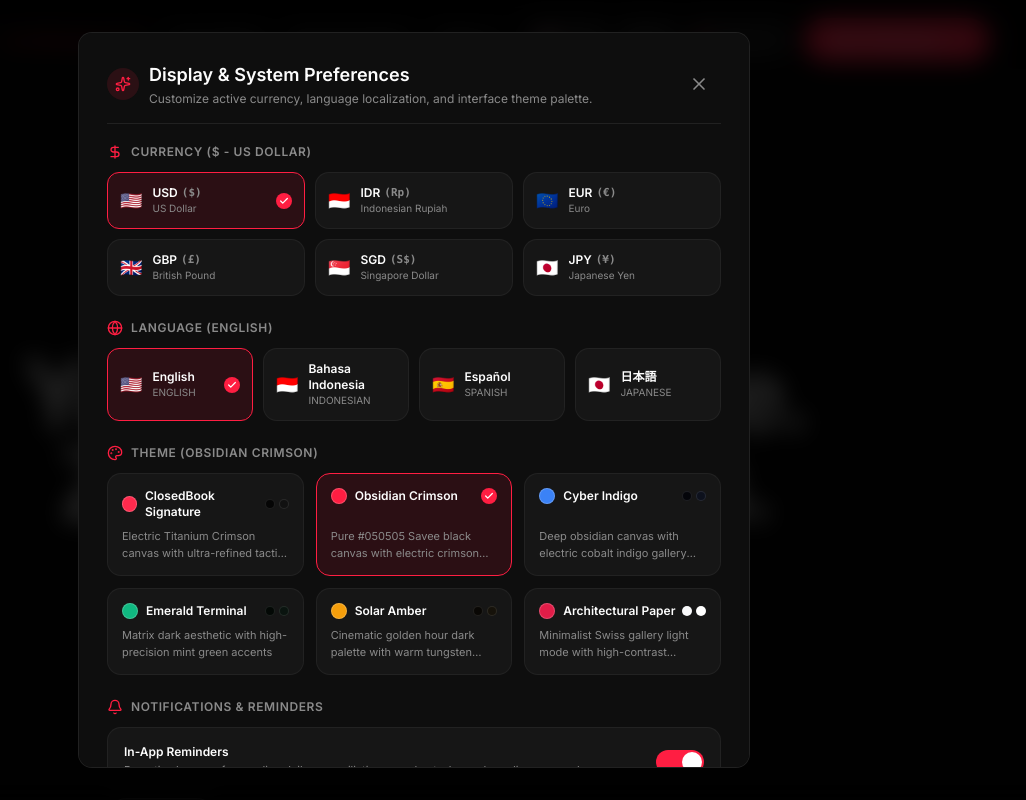
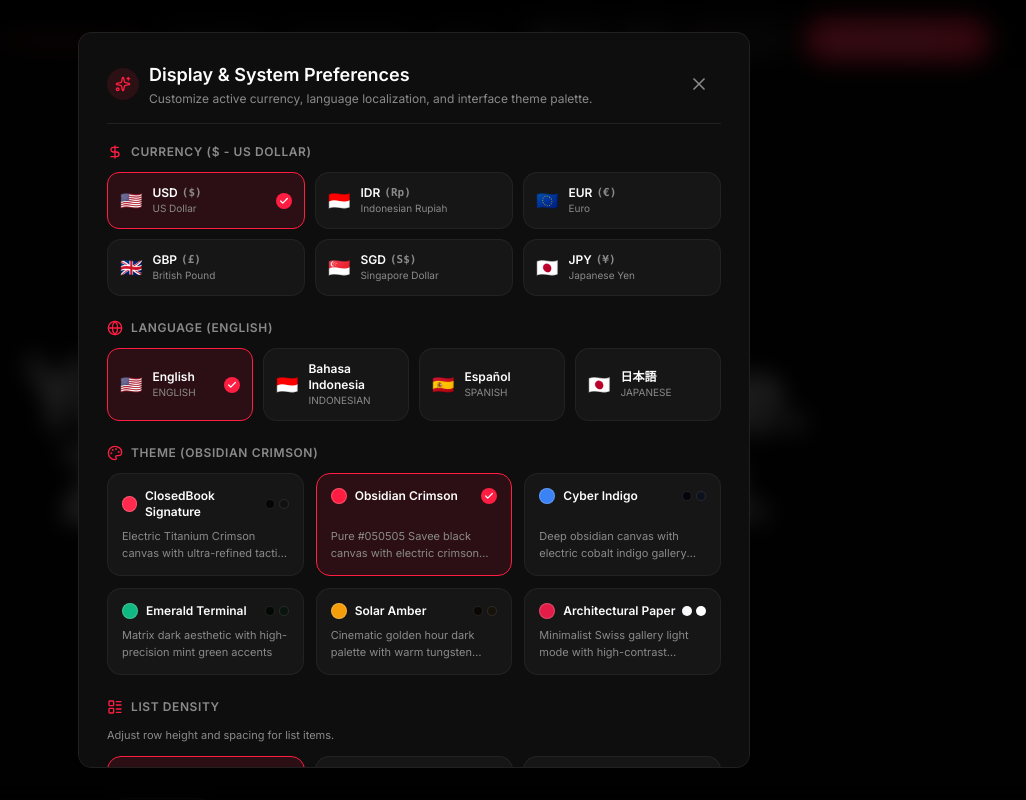
Before and after one commit to kikirachmat2/closedbook, a Next.js app: page / in a window 1280 px wide. Both pictures are taken after a click on the button "Change Currency". Shown: the top 800 px of the page, without its empty margins (226-1252 px from the left). Built offline with nearby package versions, Linux system fonts and the light colour scheme.

Commit message:
feat(g5): user-configurable list density

```diff
--- a/components/PreferencesModal.tsx
+++ b/components/PreferencesModal.tsx
@@ -1,8 +1,8 @@
 "use client";
 
 import React, { useState, useEffect } from "react";
-import { usePreferences, CurrencyCode, LanguageCode, ThemeCode } from "@/lib/preferences";
-import { X, Check, Globe, DollarSign, Palette, Sparkles, Bell, ExternalLink, Eye, EyeOff, RefreshCw, CheckCircle2, AlertCircle } from "lucide-react";
+import { usePreferences, CurrencyCode, LanguageCode, ThemeCode, ListDensity } from "@/lib/preferences";
+import { X, Check, Globe, DollarSign, Palette, Sparkles, Bell, ExternalLink, Eye, EyeOff, RefreshCw, CheckCircle2, AlertCircle, LayoutList } from "lucide-react";
 
 export default function PreferencesModal() {
   const {
@@ -14,6 +14,8 @@ export default function PreferencesModal() {
     setLanguage,
     theme,
     setTheme,
+    listDensity,
+    setListDensity,
     isRemindersEnabled,
     setIsRemindersEnabled,
     isWebNotificationsEnabled,
@@ -235,6 +237,76 @@ export default function PreferencesModal() {
                     </div>
                     <p className="text-[11px] text-[var(--color-stone,#737373)] line-clamp-2">
                       {th.description}
+                    </p>
+                  </button>
+                );
+              })}
+            </div>
+          </div>
+
+          {/* LIST DENSITY PREFERENCE */}
+          <div>
+            <div className="flex items-center gap-2 mb-3">
+              <LayoutList className="w-4 h-4 text-[var(--color-primary,#ff1e42)]" />
+              <h3 className="text-xs font-semibold uppercase tracking-wider text-[var(--color-stone,#737373)]">
+                {t("listDensity")}
+              </h3>
+            </div>
+            <p className="text-[11px] text-[var(--color-stone,#737373)] mb-3">
+              {t("listDensityDesc")}
+            </p>
+            <div className="grid grid-cols-1 sm:grid-cols-3 gap-2.5">
+              {(
+                [
+                  {
+                    id: "comfortable",
+                    name: t("densityComfortable"),
+                    desc: t("densityComfortableDesc"),
+                    height: "72px",
+                  },
+                  {
+                    id: "compact",
+                    name: t("densityCompact"),
+                    desc: t("densityCompactDesc"),
+                    height: "56px",
+                  },
+                  {
+                    id: "spacious",
+                    name: t("densitySpacious"),
+                    desc: t("densitySpaciousDesc"),
+                    height: "88px",
+                  },
+                ] as const
+              ).map((d) => {
+                const isSelected = listDensity === d.id;
+                return (
+                  <button
+                    key={d.id}
+                    id={`density-option-${d.id}`}
+                    type="button"
+                    onClick={() => setListDensity(d.id)}
+                    className={`min-h-[72px] p-3.5 rounded-[14px] text-left transition-all border flex flex-col justify-between ${
+                      isSelected
+                        ? "border-[var(--color-primary,#ff1e42)] shadow-md bg-[var(--accent-badge-bg,rgba(255,30,66,0.08))]"
+                        : "surface-overlay border-white/[0.06] hover:border-white/[0.18]"
+                    }`}
+                  >
+                    <div className="flex items-center justify-between w-full mb-1">
+                      <span className="text-xs font-semibold text-[var(--color-paper,#fdfdfd)]">
+                        {d.name}
+                      </span>
+                      {isSelected ? (
+                        <div className="w-4 h-4 rounded-full bg-[var(--color-primary,#ff1e42)] flex items-center justify-center text-white">
+                          <Check className="w-2.5 h-2.5 stroke-[3]" />
+                        </div>
+                      ) : (
+                        <span className="text-[10px] text-[var(--color-stone,#737373)] font-mono">
+                          {d.height}
+                        </span>
+                      )}
+                    </div>
+                    <p className="text-[11px] text-[var(--color-stone,#737373)] line-clamp-2">
+                      {d.desc}
                     </p>
                   </button>
                 );
--- a/lib/preferences.tsx
+++ b/lib/preferences.tsx
@@ -5,6 +5,7 @@ import React, { createContext, useContext, useState, useEffect } from "react";
 export type CurrencyCode = "USD" | "IDR" | "EUR" | "GBP" | "SGD" | "JPY";
 export type LanguageCode = "en" | "id" | "es" | "ja";
 export type ThemeCode = "signature" | "obsidian" | "indigo" | "emerald" | "amber" | "paper";
+export type ListDensity = "comfortable" | "compact" | "spacious";
 
 export interface CurrencyConfig {
   code: CurrencyCode;
@@ -128,6 +129,14 @@ export const TRANSLATIONS: Record<LanguageCode, Record<string, string>> = {
     currency: "Currency",
     language: "Language",
     theme: "Theme",
+    listDensity: "List Density",
+    listDensityDesc: "Adjust row height and spacing for list items.",
+    densityComfortable: "Comfortable",
+    densityComfortableDesc: "Standard 72px card height with optimal touch targets.",
+    densityCompact: "Compact",
+    densityCompactDesc: "Dense 56px card height for high volume lists.",
+    densitySpacious: "Spacious",
+    densitySpaciousDesc: "Accessible 88px card height for relaxed viewing.",
     dayCount: "Day {day} of {total}",
     syncActive: "Sync Active",
     settingsTitle: "Display & System Preferences",
@@ -398,6 +407,14 @@ export const TRANSLATIONS: Record<LanguageCode, Record<string, string>> = {
     currency: "Mata Uang",
     language: "Bahasa",
     theme: "Tema Tampilan",
+    listDensity: "Kepadatan Daftar",
+    listDensityDesc: "Atur tinggi baris dan kerapatan item dalam daftar.",
+    densityComfortable: "Nyaman (Standar)",
+    densityComfortableDesc: "Tinggi 72px standar dengan target sentuh optimal.",
+    densityCompact: "Kompak",
+    densityCompactDesc: "Tinggi 56px padat untuk efisiensi daftar transaksi panjang.",
+    densitySpacious: "Lega",
+    densitySpaciousDesc: "Tinggi 88px lega dengan ruang sentuh ekstra untuk aksesibilitas.",
     dayCount: "Hari {day} dari {total}",
     syncActive: "Sinkronisasi Aktif",
     settingsTitle: "Preferensi Tampilan & Sistem",
@@ -665,6 +682,14 @@ export const TRANSLATIONS: Record<LanguageCode, Record<string, string>> = {
     currency: "Moneda",
     language: "Idioma",
     theme: "Tema",
+    listDensity: "Densidad de Lista",
+    listDensityDesc: "Ajustar altura de fila y espacio para elementos de lista.",
+    densityComfortable: "Cómodo",
+    densityComfortableDesc: "Altura estándar de 72px con objetivos táctiles óptimos.",
+    densityCompact: "Compacto",
+    densityCompactDesc: "Altura densa de 56px para listas con muchos elementos.",
+    densitySpacious: "Espacioso",
+    densitySpaciousDesc: "Altura accesible de 88px para facilitar la visualización.",
     dayCount: "Día {day} de {total}",
     syncActive: "Sincronización Activa",
     settingsTitle: "Preferencias del Sistema y Pantalla",
@@ -932,6 +957,14 @@ export const TRANSLATIONS: Record<LanguageCode, Record<string, string>> = {
     currency: "通貨",
     language: "言語",
     theme: "テーマ",
+    listDensity: "リストの密度",
+    listDensityDesc: "リストアイテムの高さと間隔を調整します。",
+    densityComfortable: "標準 (快適)",
+    densityComfortableDesc: "標準の72pxの高さと最適なタッチターゲット。",
+    densityCompact: "コンパクト",
+    densityCompactDesc: "大量のリスト表示向けの56pxのコンパクトな高さ。",
+    densitySpacious: "ゆったり",
+    densitySpaciousDesc: "アクセシビリティ向けの88pxのゆとりある高さ。",
     dayCount: "{total}日中 {day}日目",
     syncActive: "同期中",
     settingsTitle: "表示・システム設定",
@@ -1211,6 +1244,8 @@ interface PreferencesContextType {
   setIsHapticsEnabled: (enabled: boolean) => void;
   fabPosition: "right" | "left";
   setFabPosition: (position: "right" | "left") => void;
+  listDensity: ListDensity;
+  setListDensity: (density: ListDensity) => void;
   geminiApiKey: string;
   setGeminiApiKey: (key: string) => void;
   currencies: Record<CurrencyCode, CurrencyConfig>;
@@ -1229,6 +1264,7 @@ export function PreferencesProvider({ children }: { children: React.ReactNode })
   const [isWebNotificationsEnabled, setIsWebNotificationsEnabledState] = useState<boolean>(false);
   const [isHapticsEnabled, setIsHapticsEnabledState] = useState<boolean>(true);
   const [fabPosition, setFabPositionState] = useState<"right" | "left">("right");
+  const [listDensity, setListDensityState] = useState<ListDensity>("comfortable");
   const [geminiApiKey, setGeminiApiKeyState] = useState<string>("");
   const [mounted, setMounted] = useState(false);
 
@@ -1249,6 +1285,10 @@ export function PreferencesProvider({ children }: { children: React.ReactNode })
       const savedFabPos = localStorage.getItem("closebook_fab_position") as "right" | "left";
       if (savedFabPos === "right" || savedFabPos === "left") {
         setFabPositionState(savedFabPos);
+      }
+      const savedDensity = localStorage.getItem("closebook_list_density") as ListDensity;
+      if (savedDensity === "comfortable" || savedDensity === "compact" || savedDensity === "spacious") {
+        setListDensityState(savedDensity);
       }
       const savedGeminiKey = localStorage.getItem("closebook_gemini_api_key");
       if (savedGeminiKey) {
@@ -1322,6 +1362,13 @@ export function PreferencesProvider({ children }: { children: React.ReactNode })
     setFabPositionState(position);
     try {
       localStorage.setItem("closebook_fab_position", position);
+    } catch {}
+  };
+
+  const setListDensity = (density: ListDensity) => {
+    setListDensityState(density);
+    try {
+      localStorage.setItem("closebook_list_density", density);
     } catch {}
   };
 
@@ -1404,6 +1451,8 @@ export function PreferencesProvider({ children }: { children: React.ReactNode })
         setIsHapticsEnabled,
         fabPosition,
         setFabPosition,
+        listDensity,
+        setListDensity,
         geminiApiKey,
         setGeminiApiKey,
         currencies: CURRENCIES,
--- a/package.json
+++ b/package.json
@@ -16,6 +16,7 @@
   "dependencies": {
     "@simplewebauthn/browser": "^14.0.0",
     "@simplewebauthn/server": "^14.0.2",
+    "@tanstack/react-virtual": "^3.14.13",
     "@vercel/functions": "^3.9.9",
     "clsx": "^2.1.1",
     "currency.js": "^2.0.4",
```
Also changed, not shown: 1 other file (tests, documents, lock files or other folders).
